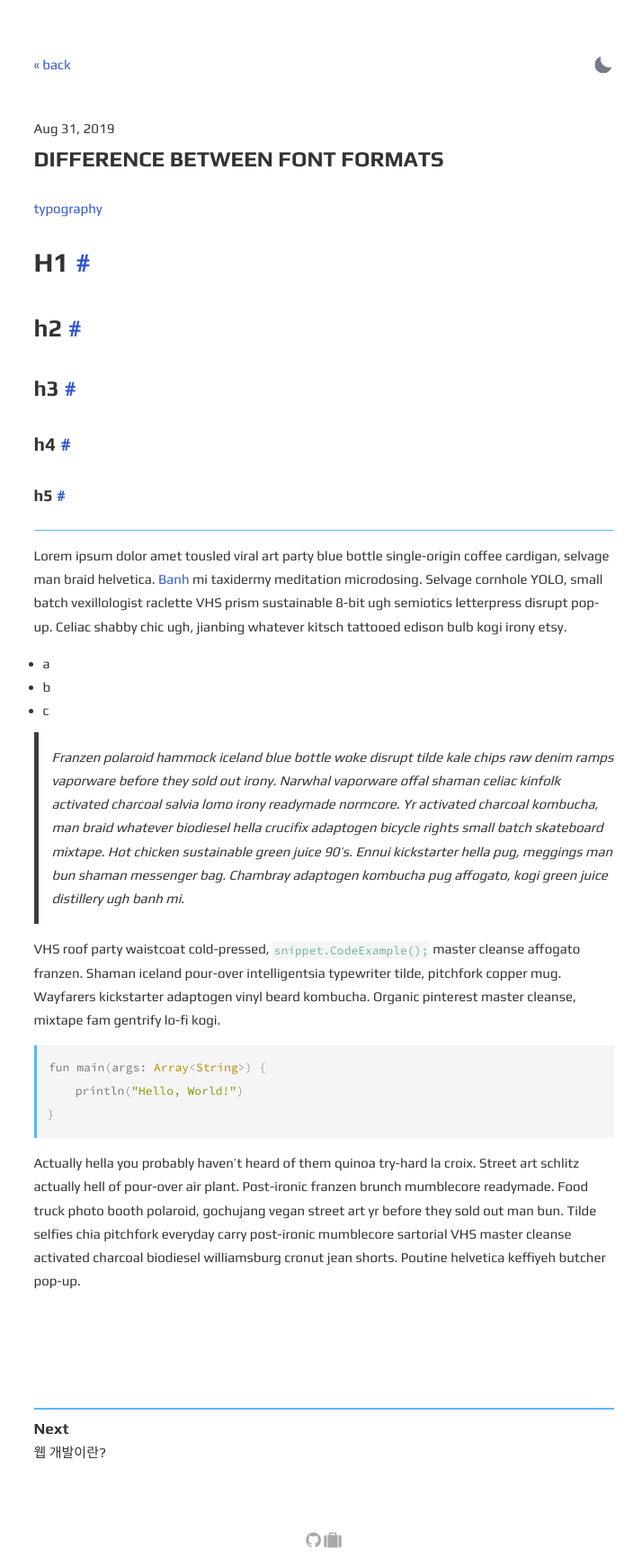
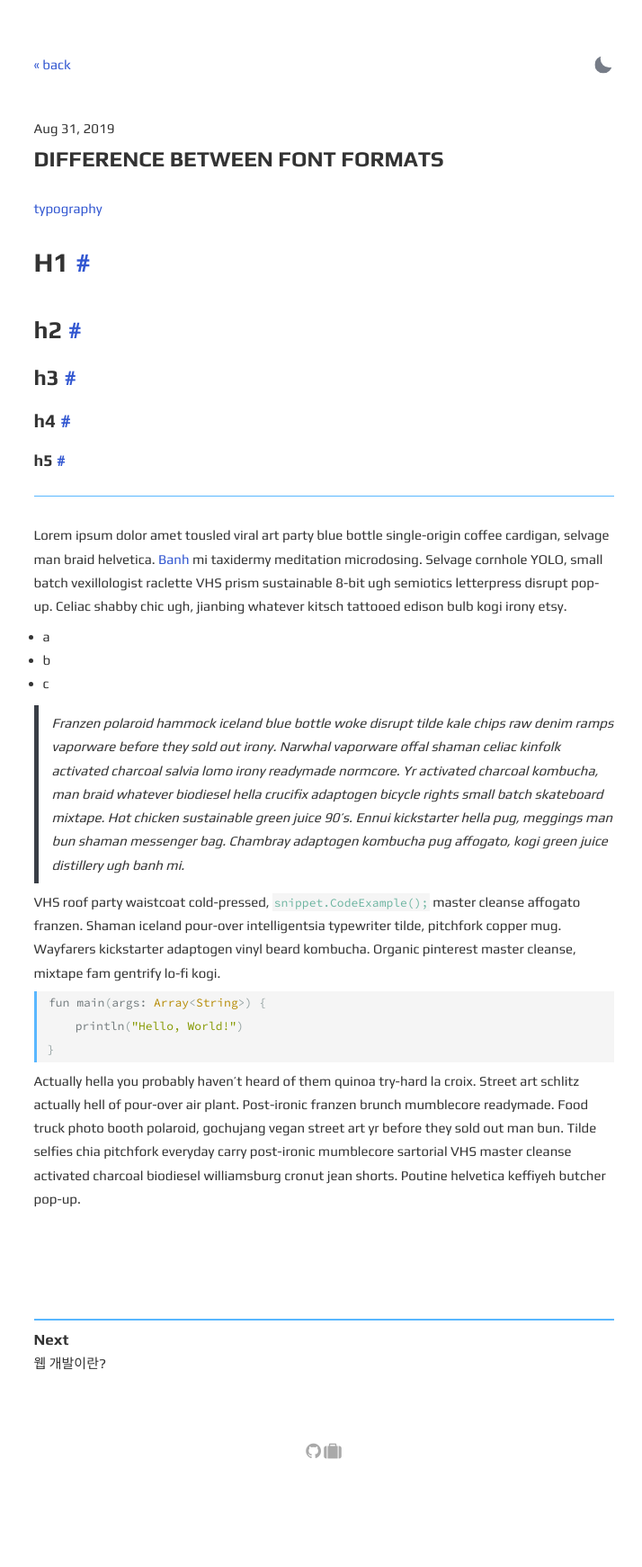
Before and after one commit to Bluewind8791/Bluewind8791.github.io, a Jekyll site: the page built from _posts/2019-08-31-difference-between-font-formats.md, in a window 1280 px wide. Shown: the whole page at 90% size, without its empty margins (280-994 px from the left). Built offline with Jekyll 4.4.1, drawn with Linux system fonts in a browser that asks for light colours; comment, search, counter and statistics services are not loaded; after the commit the page ends 1643 px from its top, so only the background shows below that.

Commit message:
revise style

```diff
--- a/_sass/_main.scss
+++ b/_sass/_main.scss
@@ -171,7 +171,7 @@ a {
 }
 
 .post p {
-	margin: 1rem 0;
+	margin: 0.5rem 0;
 }
 
 .meta {
@@ -201,7 +201,8 @@ pre code {
 
 pre {
 	border-width: 3px;
-	padding: 0.8rem;
+	// padding: 0.8rem;
+  padding-left: 0.8rem;
 	white-space: pre-wrap;
 	border-style: none none none solid;
 	border-color: var(--light-text-color);
@@ -215,6 +216,8 @@ hr {
 	background: var(--light-text-color);
 	height: 1px;
 	border: 0;
+  margin-top: 1.5rem;
+  margin-bottom: 1.5rem;
 }
 
 header {
@@ -257,15 +260,22 @@ h1 {
 	text-transform: uppercase;
 	font-size: 2rem;
 	font-weight: bold;
-	margin-bottom: 1.5rem;
+	margin-bottom: 0.1rem;
 }
 
-h2,
+h2 {
+  font-weight: bold;
+  margin-top: 1.5rem;
+	margin-bottom: 0.1rem;
+	font-size: 2rem;
+}
+
 h3,
 h4,
 h5 {
 	font-weight: bold;
-	margin-bottom: 1.5rem;
+  margin-top: 0.5rem;
+	margin-bottom: 0.1rem;
 	font-size: 2rem;
 }
 
```
